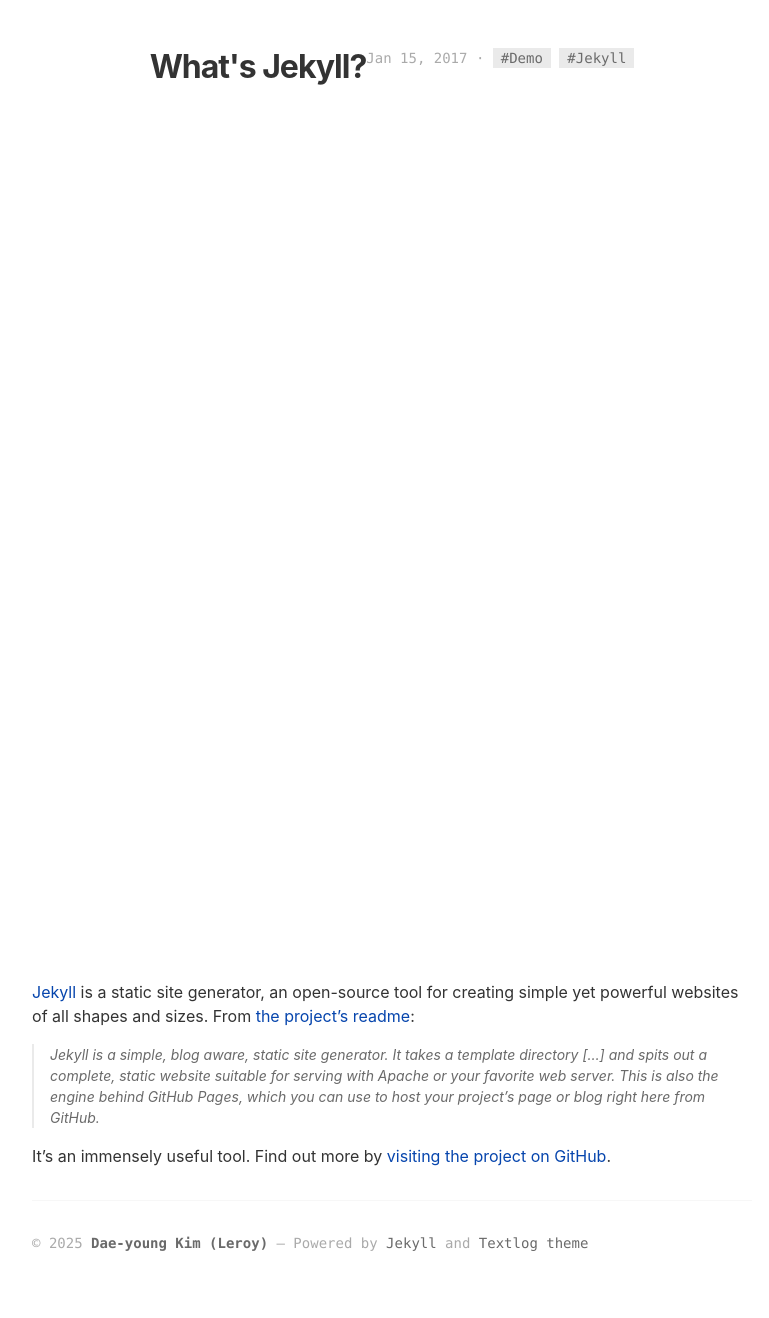
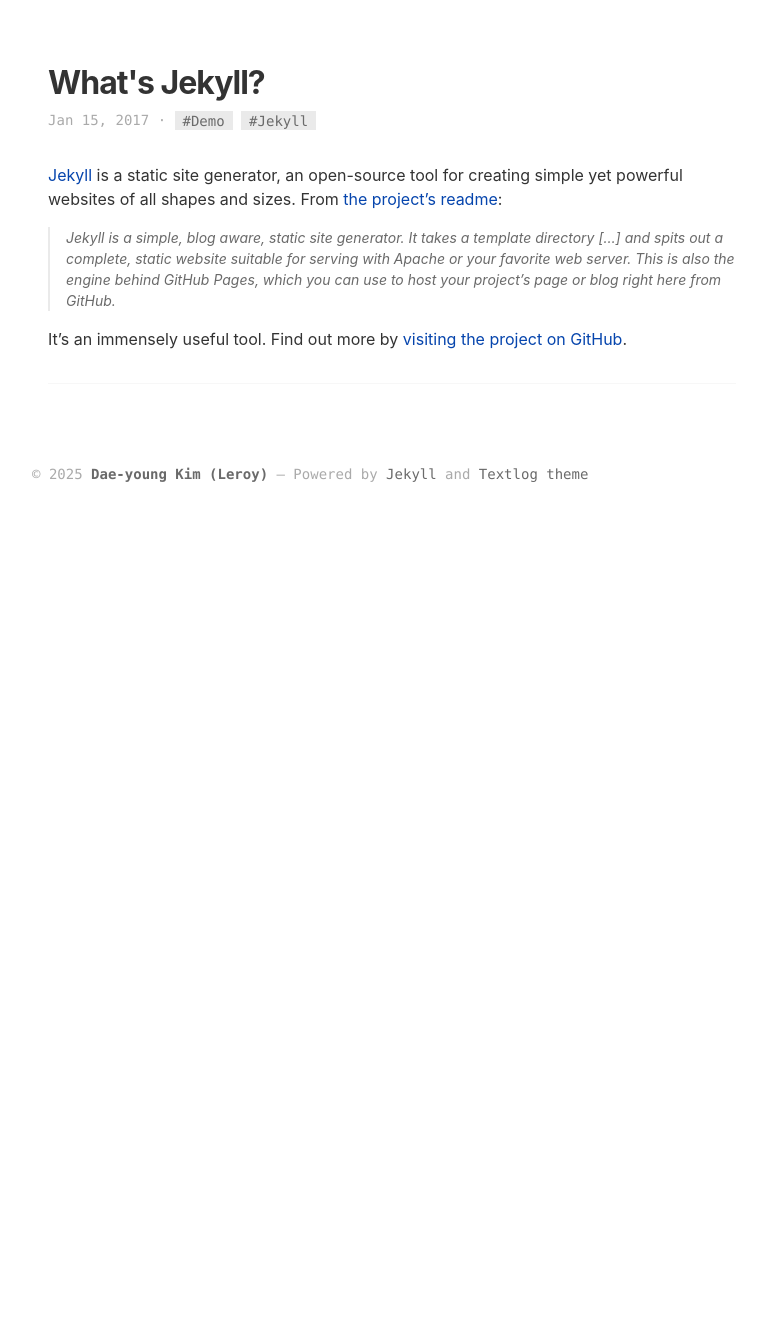
Before and after one commit to leroykim/leroykim.github.io, a Jekyll site: the page built from _posts/2017-01-15-whats-jekyll.md, in a window 1280 px wide. Shown: the whole page, without its empty margins (248-1017 px from the left). Built offline with Jekyll 4.4.1, drawn with Linux system fonts in a browser that asks for light colours; after the commit the page ends 900 px from its top, so only the background shows below that.

Commit message:
Update post layout

```diff
--- a/_layouts/post.html
+++ b/_layouts/post.html
@@ -1,16 +1,19 @@
 ---
 layout: default
 ---
+
+<div class="post-page">
   <article class="post" itemscope itemtype="http://schema.org/BlogPosting">
     <header class="post-header">
       <h1 class="post-title" itemprop="name headline">{{ page.title }}</h1>
       <p class="post-meta">
-      <time datetime="{{ page.date | date_to_xmlschema }}" itemprop="datePublished">{{ page.date | date: "%b %d, %Y" }}</time>
-      {% if page.author %} &middot; <span itemprop="author" itemscope itemtype="http://schema.org/Person"><span itemprop="name">{{ page.author }}</span></span>{% endif %}
+        <time datetime="{{ page.date | date_to_xmlschema }}" itemprop="datePublished">{{ page.date | date: "%b %d, %Y"
+          }}</time>
+        {% if page.author %} &middot; <span itemprop="author" itemscope itemtype="http://schema.org/Person"><span
+            itemprop="name">{{ page.author }}</span></span>{% endif %}
 
         {% assign post = page %}
         {% if post.tags.size > 0 %}
-
         {% assign tags_content = "" %}
         {% for post_tag in post.tags %}
         {% capture tags_content_temp %}
@@ -18,18 +21,19 @@
         {% endcapture %}
         {% assign tags_content = tags_content_temp %}
         {% endfor %}
-
-  		&middot;	<span class="tags" itemprop="tags">{{ tags_content }}</span>
-
+        &middot; <span class="tags" itemprop="tags">{{ tags_content }}</span>
         {% endif %}
-
       </p>
     </header>
+
     <div class="post-content" itemprop="articleBody">
       {{ content }}
     </div>
+
     <hr>
+
     {% if page.comment %}
     {% include disqus.html %}
     {% endif %}
   </article>
+</div>
--- a/_sass/_layout.scss
+++ b/_sass/_layout.scss
@@ -140,20 +140,19 @@
 /**
  * Posts
  */
+ .post-page {
+    display: flex; /* Use Flexbox for layout */
+    justify-content: center; /* Center horizontally */
+    padding: 1rem; /* Optional: Add some padding around the post content */
+}
+
+.post {
+    width: 100%; /* Make the content responsive */
+    max-width: $max-width; /* Limit the width for readability */
+}
+
 .post-header {
-    // margin: 0;
     margin-bottom: $spacing-unit;
-    padding: 0;
-    font-family: $base-font-family;
-    font-size: $base-font-size;
-    line-height: $base-line-height;
-    color: $text-color;
-    background-color: $background-color;
-
-    display: flex; /* Use Flexbox for centering */
-    justify-content: center; /* Horizontally center */
-    // align-items: center; /* Vertically center */
-    min-height: 100vh; /* Ensure it covers the full viewport height */
 }
 
 .post-title {
```
Also changed, not shown: 8 other files. Lines whose indentation alone changed are shown as unchanged.
